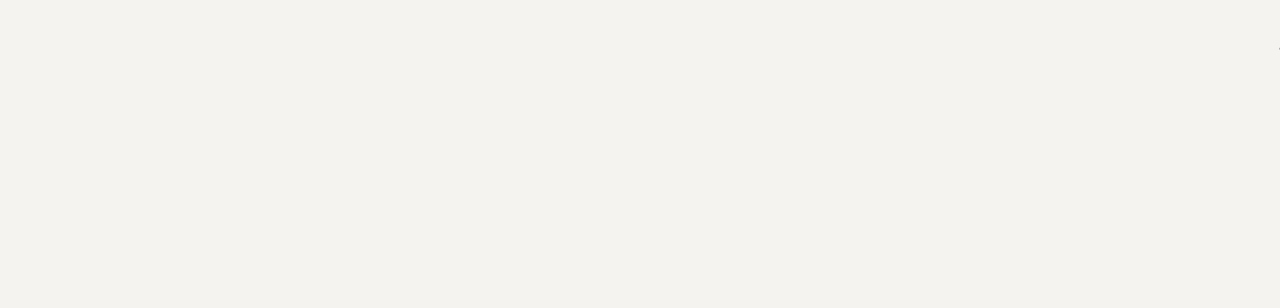
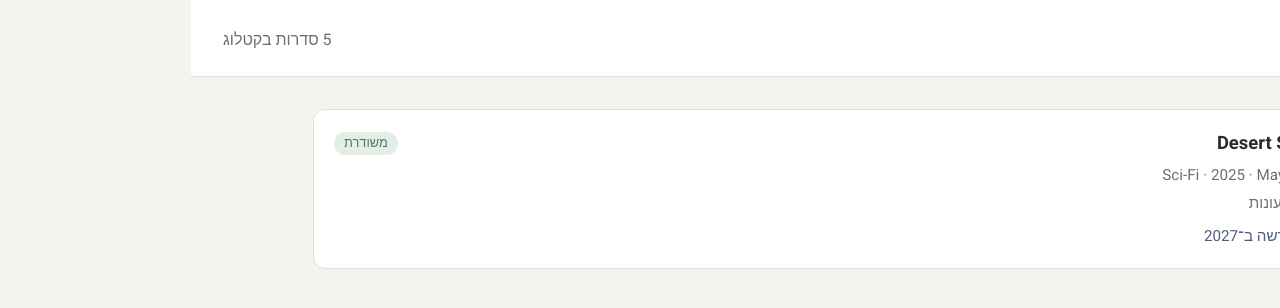
Before and after one commit to Dvir212ui/series-react, a React (Vite) app: page / in a window 1280 px wide. Shown: the top 308 px of the page. Built offline with nearby package versions, Linux system fonts and the light colour scheme.

Commit message:
Add part A: Header and SeriesCard

```diff
--- a/src/App.jsx
+++ b/src/App.jsx
@@ -1,5 +1,24 @@
+import { platform, series } from "./data/series.js";
+import Header from "./components/Header.jsx";
+import SeriesCard from "./components/SeriesCard.jsx";
+
 function App() {
-  return<h1>SeriesHub</h1>;
+  return (
+    <>
+      <Header platform={platform} count={series.length} />
+      <main className="page">
+        <SeriesCard
+          title="Desert Signal"
+          genre="Sci-Fi"
+          startYear={2025}
+          creator="Maya Alon"
+          ended={false}
+          nextYear={2027}
+          seasons={[]}
+        />
+      </main>
+    </>
+  );
 }
 
 export default App;
--- /dev/null
+++ b/src/components/Header.jsx
@@ -0,0 +1,10 @@
+function Header({ platform, count }) {
+  return (
+    <header className="header">
+      <h1 className="header__logo">{platform}</h1>
+      <p className="header__count">{count} סדרות בקטלוג</p>
+    </header>
+  );
+}
+
+export default Header;
--- /dev/null
+++ b/src/components/SeriesCard.jsx
@@ -0,0 +1,34 @@
+function SeriesCard({
+  title,
+  genre,
+  startYear,
+  creator,
+  ended,
+  nextYear,
+  seasons,
+}) {
+  return (
+    <article className="series-card">
+      <div className="series-card__top">
+        <h2 className="series-card__title">{title}</h2>
+        <span className={ended ? "badge badge--ended" : "badge badge--running"}>
+          {ended ? "הסתיימה" : "משודרת"}
+        </span>
+      </div>
+
+      <p className="series-card__meta">
+        {genre} · {startYear} · {creator}
+      </p>
+
+      <p className="series-card__meta">
+        {seasons.length > 0 ? `${seasons.length} עונות` : "עוד אין עונות"}
+      </p>
+
+      {nextYear !== undefined && (
+        <p className="series-card__next">עונה חדשה ב־{nextYear}</p>
+      )}
+    </article>
+  );
+}
+
+export default SeriesCard;
```
